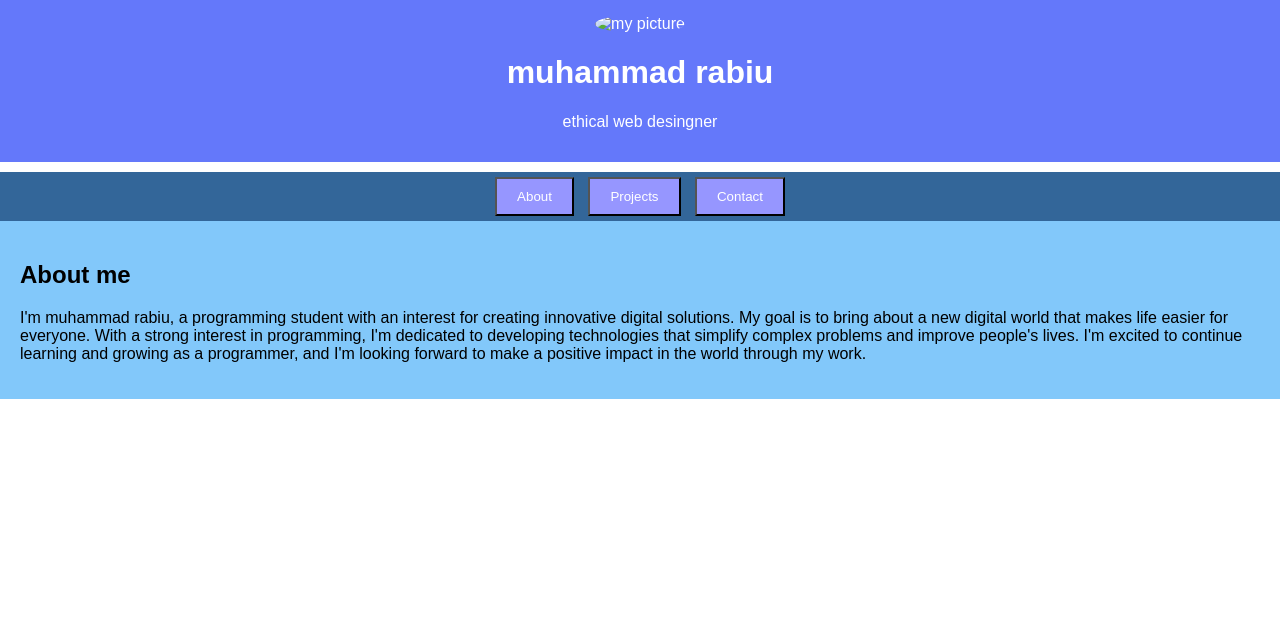
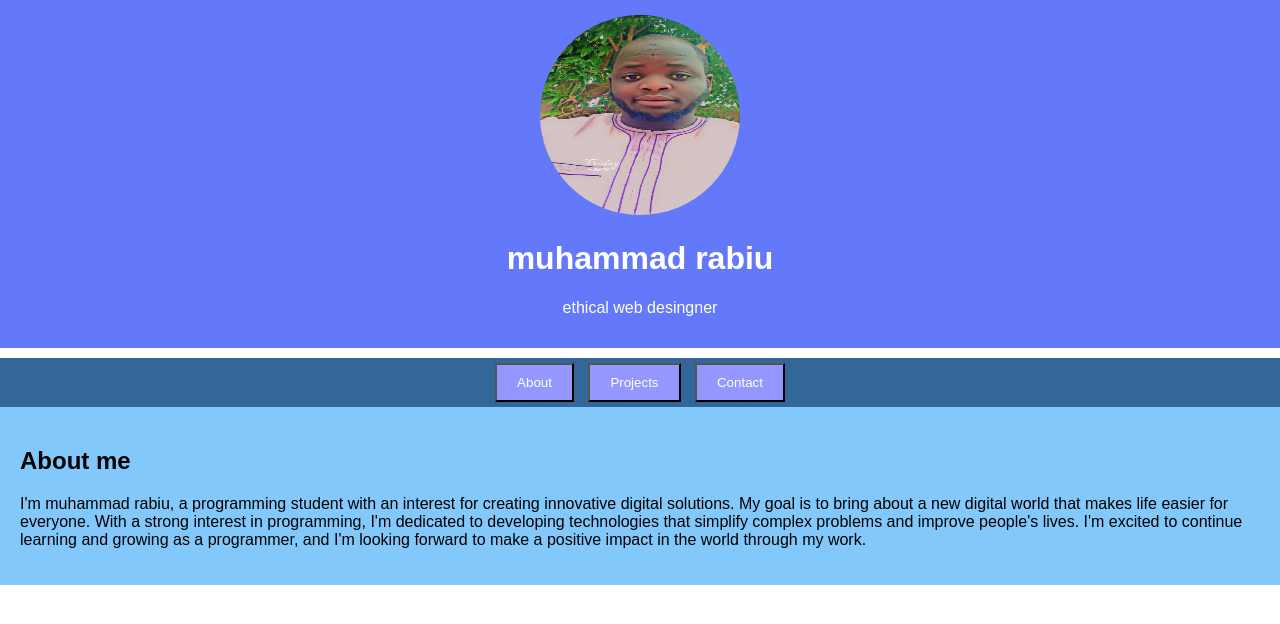
Before and after one commit to muhd2003/Muhammad, a plain HTML site: page index (1).html in a window 1280 px wide. Drawn offline with Linux system fonts and the light colour scheme.

Commit message:
index (1).html

```diff
--- a/index (1).html
+++ b/index (1).html
@@ -8,7 +8,7 @@
     </head>
     <body>
         <header>
-           <img src="images/muhd.jpg" alt="my picture">
+           <img src="image.jpg" alt="my picture">
               <h1>muhammad rabiu</h1>
            </p>
            <p>ethical web desingner</p>
```
